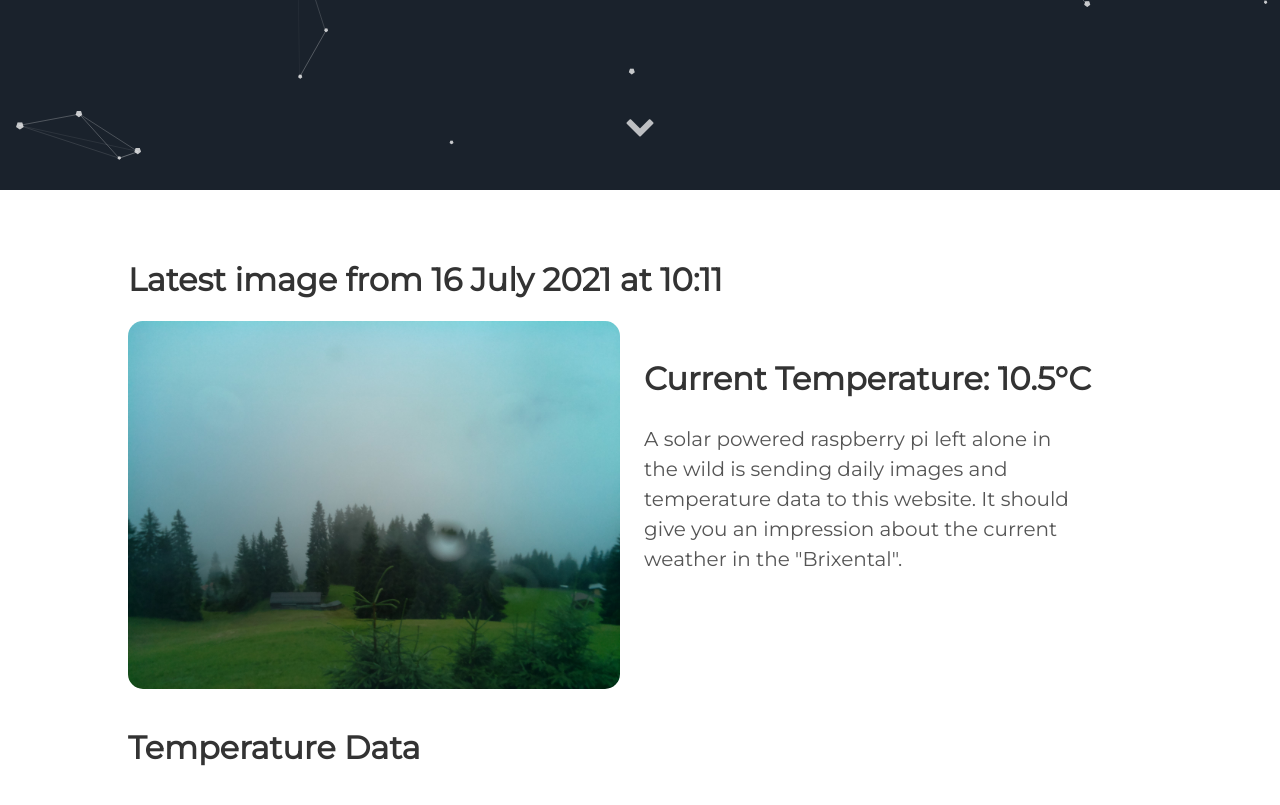
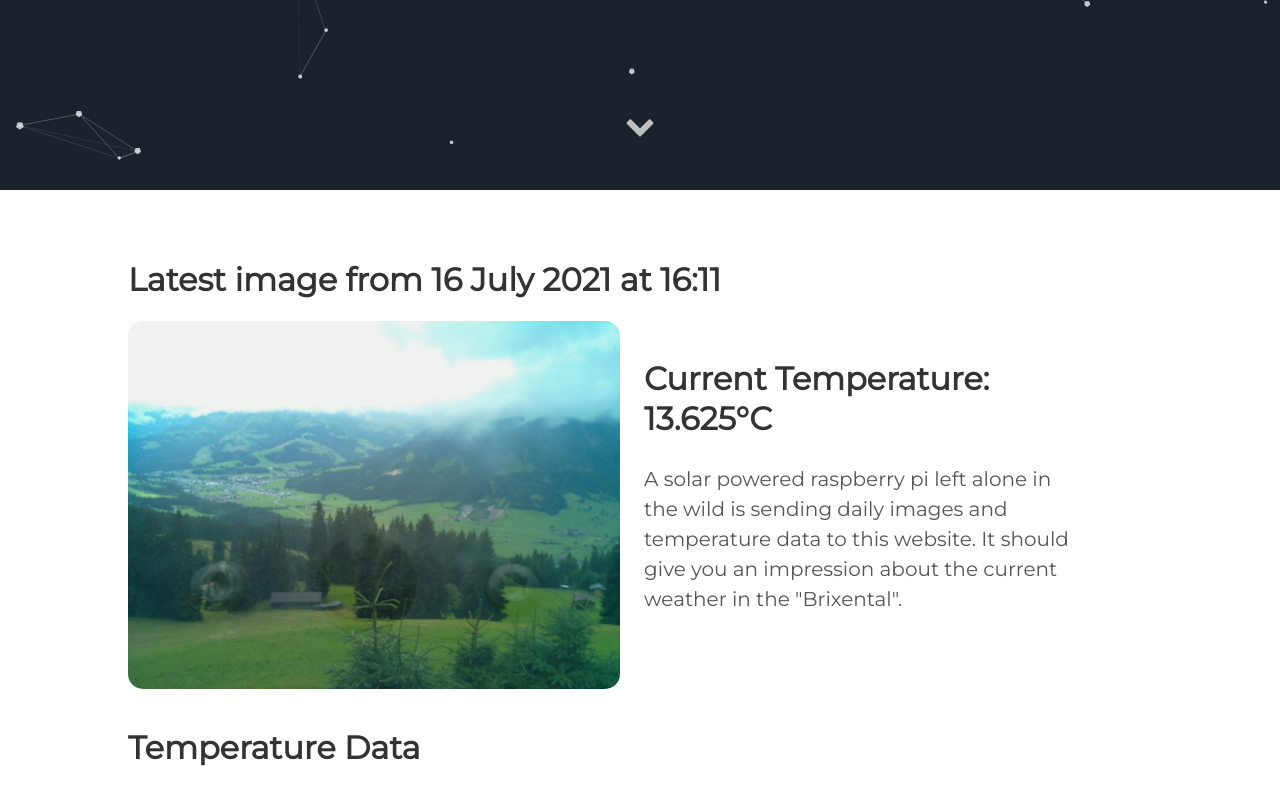
Before and after one commit to vektorious/vektorious.github.io, a Jekyll site: the page built from resources/huette.md, in a window 1280 px wide and 900 px high, scrolled down 710 px. Shown: the top 805 px of the window. Built offline with Jekyll 4.4.1, drawn with Linux system fonts in a browser that asks for light colours.

Commit message:
I'm a bot beep boop

```diff
--- a/resources/huette.md
+++ b/resources/huette.md
@@ -6,13 +6,13 @@ image: '/assets/img/'
 description: 'Live image from the Austrian alps'
 twitter_text: ' '
 ---
-## Latest image from 16 July 2021 at 10:11
+## Latest image from 16 July 2021 at 16:11
 <div class="huette">
   <div class="huette-image">
     <img src="{{ "/assets/img/huette.jpg" | prepend: site.baseurl }}">
   </div>
   <div class="huette-text">
-        <h2>Current Temperature: 10.5°C</h2>
+        <h2>Current Temperature: 13.625°C</h2>
         <p>A solar powered raspberry pi left alone in the wild is sending daily images and temperature data to this website. It should give you an impression about the current weather in the "Brixental".</p>
 
   </div>
```
Also changed, not shown: rpi-script/2021-07-16_161029.txt (renamed from rpi-script/2021-07-16_101029.txt, +5 -5 lines), rpi-script/huette.md (+2 -2 lines), assets/img/huette.jpg, assets/img/temp_plot.png, rpi-script/temp_plot.png, 1 other file.
